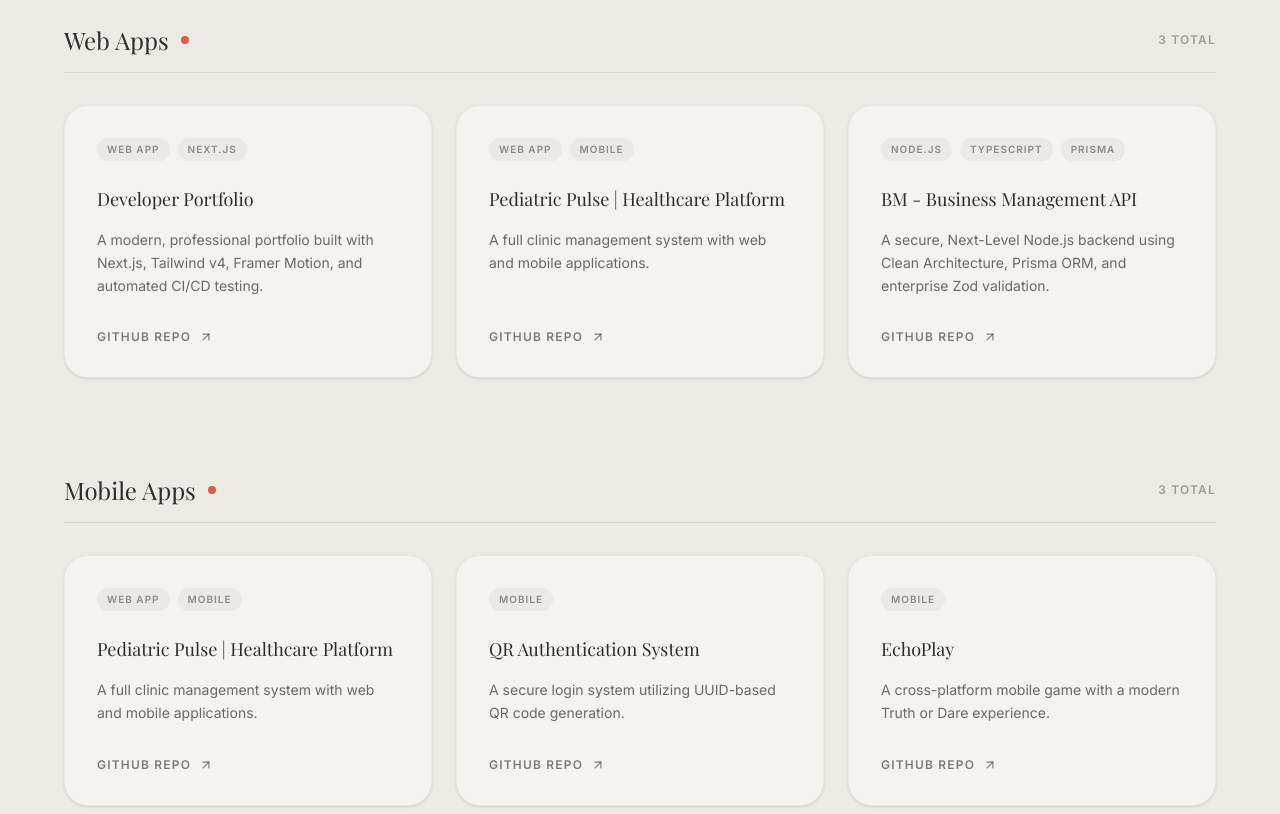
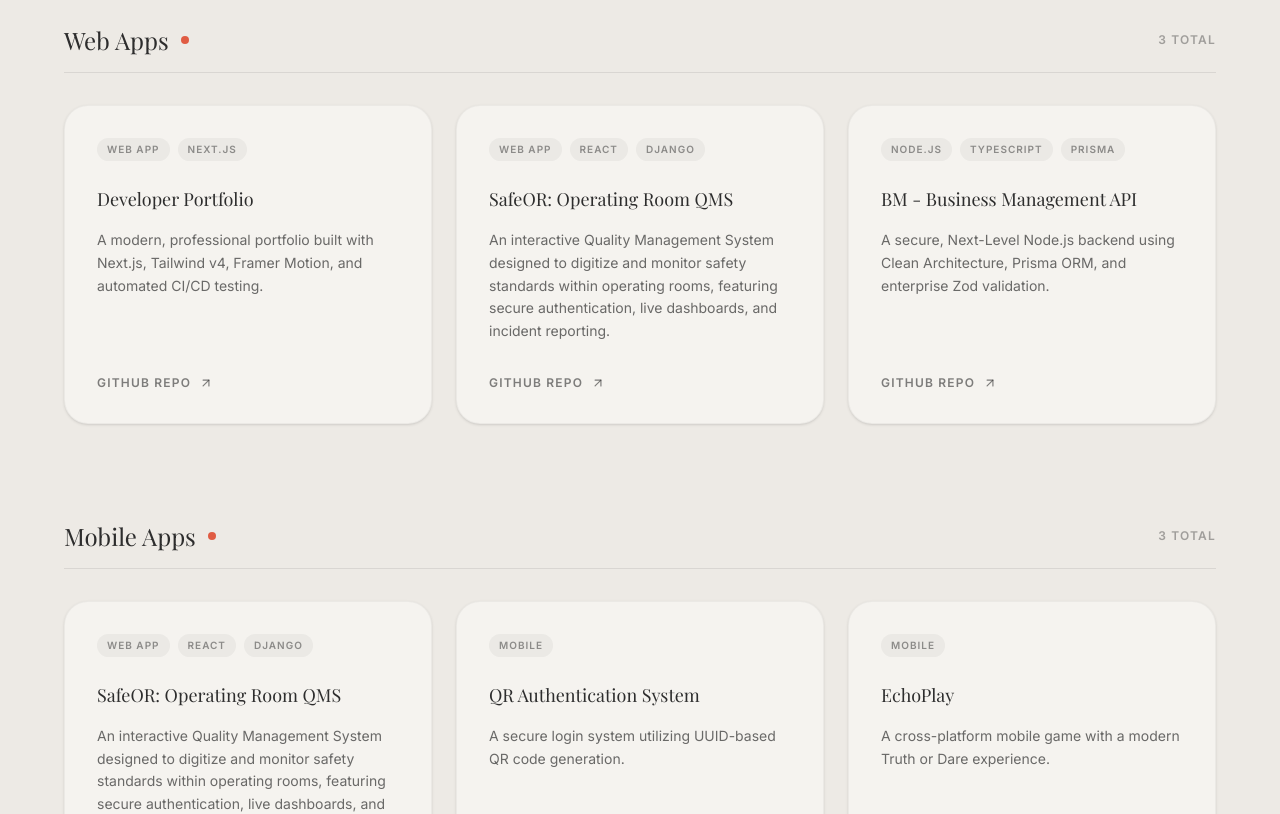
Before and after one commit to YoussefYoussefG/Prject-my-own-portfolio, a Next.js app: page / in a window 1280 px wide. Shown: the part 4840-5654 px from the top of the page. Built offline with nearby package versions, Linux system fonts and the light colour scheme; no server answers; the database is empty; a web font is replaced by a local one.

Commit message:
feat: update project details for SafeOR: Operating Room QMS in Projects component and schema

```diff
--- a/src/components/Projects.tsx
+++ b/src/components/Projects.tsx
@@ -12,7 +12,7 @@ const fallbackData: ProjectCategory[] = [
     category: "Web Apps",
     count: 3,
     projects: [
-      { id: "1", title: "Pediatric Pulse | Healthcare Platform", description: "A full clinic management system with web and mobile applications.", tags: ["WEB APP", "MOBILE"], link_text: "GITHUB REPO", link_url: "#" },
+      { id: "1", title: "SafeOR: Operating Room QMS", description: "An interactive Quality Management System designed to digitize and monitor safety standards within operating rooms.", tags: ["WEB APP", "REACT", "DJANGO"], link_text: "GITHUB REPO", link_url: "https://github.com/YoussefYoussefG/OR-Safety-Management-System-Operating-Room-QMS" },
       { id: "2", title: "Image Processing Application", description: "An interactive web app for mixing visual components and corner detection.", tags: ["WEB APP"], link_text: "GITHUB REPO", link_url: "#" },
       { id: "3", title: "BM - Backend Service", description: "A modular backend service with secure API endpoints and authentication.", tags: ["WEB APP"], link_text: "GITHUB REPO", link_url: "#" },
     ],
@@ -22,7 +22,7 @@ const fallbackData: ProjectCategory[] = [
     category: "Mobile Apps",
     count: 3,
     projects: [
-      { id: "4", title: "Pediatric Pulse | Healthcare Platform", description: "A full clinic management system with web and mobile applications.", tags: ["WEB APP", "MOBILE"], link_text: "GITHUB REPO", link_url: "#" },
+      { id: "4", title: "SafeOR: Operating Room QMS", description: "An interactive Quality Management System designed to digitize and monitor safety standards within operating rooms.", tags: ["WEB APP", "REACT", "DJANGO"], link_text: "GITHUB REPO", link_url: "https://github.com/YoussefYoussefG/OR-Safety-Management-System-Operating-Room-QMS" },
       { id: "5", title: "QR Authentication System", description: "A secure login system utilizing UUID-based QR code generation.", tags: ["MOBILE"], link_text: "GITHUB REPO", link_url: "#" },
       { id: "6", title: "EchoPlay", description: "A cross-platform mobile game with a modern Truth or Dare experience.", tags: ["MOBILE"], link_text: "GITHUB REPO", link_url: "#" },
     ],
@@ -67,7 +67,7 @@ export default function Projects() {
           updatedProjects.splice(imageIdx, 1);
         }
 
-        // Update BM Backend project details if it exists
+        // Update BM Backend and Pediatric Pulse project details if they exist
         updatedProjects = updatedProjects.map(p => {
           if (p.title === "BM - Backend Service" || p.title.includes("BM")) {
             return {
@@ -76,6 +76,15 @@ export default function Projects() {
               description: "A secure, Next-Level Node.js backend using Clean Architecture, Prisma ORM, and enterprise Zod validation.",
               tags: ["NODE.JS", "TYPESCRIPT", "PRISMA"],
               link_url: "https://github.com/YoussefYoussefG/next-level-bm"
+            };
+          }
+          if (p.title.includes("Pediatric Pulse") || p.title.includes("SafeOR")) {
+            return {
+              ...p,
+              title: "SafeOR: Operating Room QMS",
+              description: "An interactive Quality Management System designed to digitize and monitor safety standards within operating rooms, featuring secure authentication, live dashboards, and incident reporting.",
+              tags: ["WEB APP", "REACT", "DJANGO"],
+              link_url: "https://github.com/YoussefYoussefG/OR-Safety-Management-System-Operating-Room-QMS"
             };
           }
           return p;
```
Also changed, not shown: 1 other file (tests, documents, lock files or other folders).
